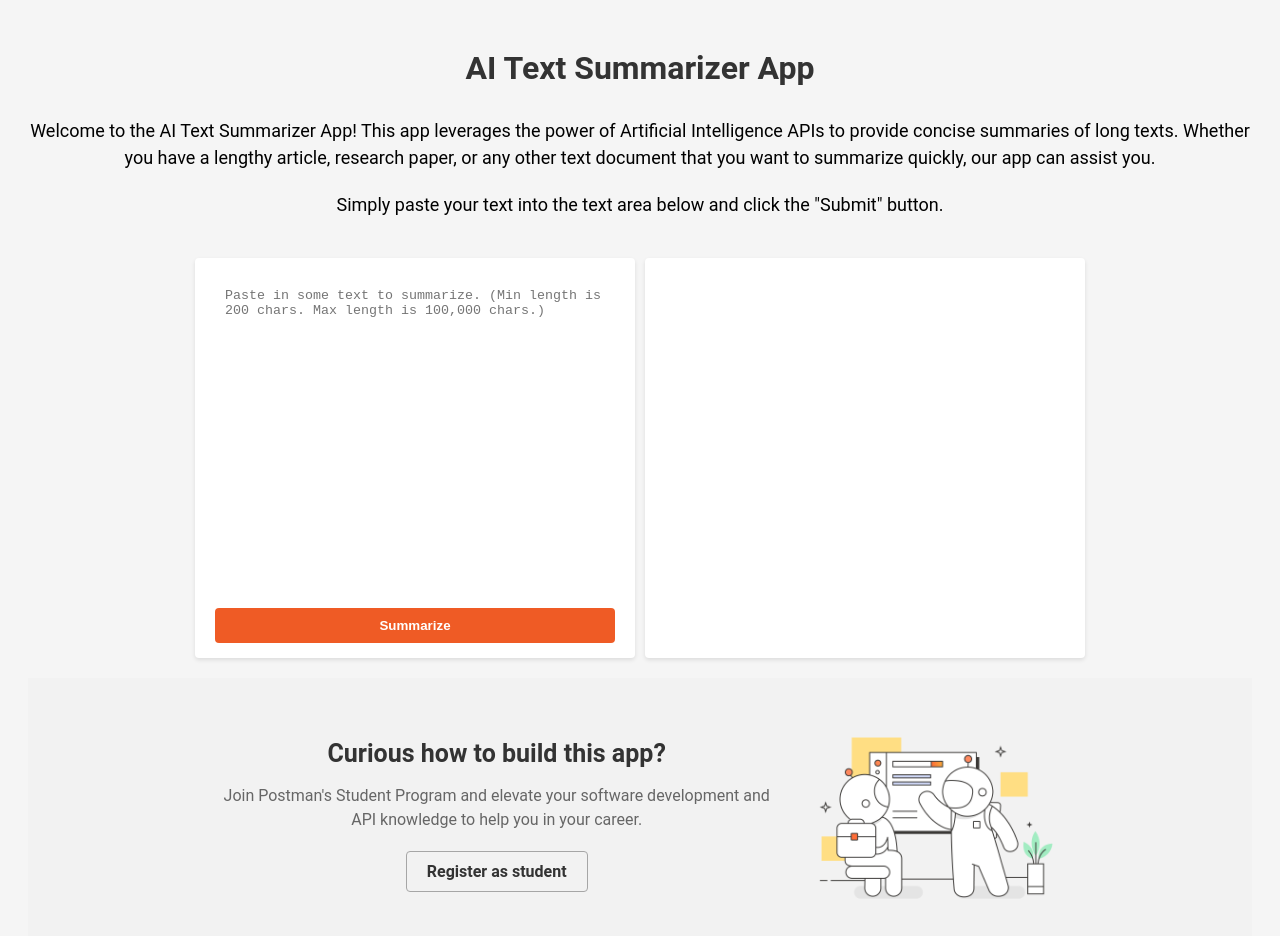
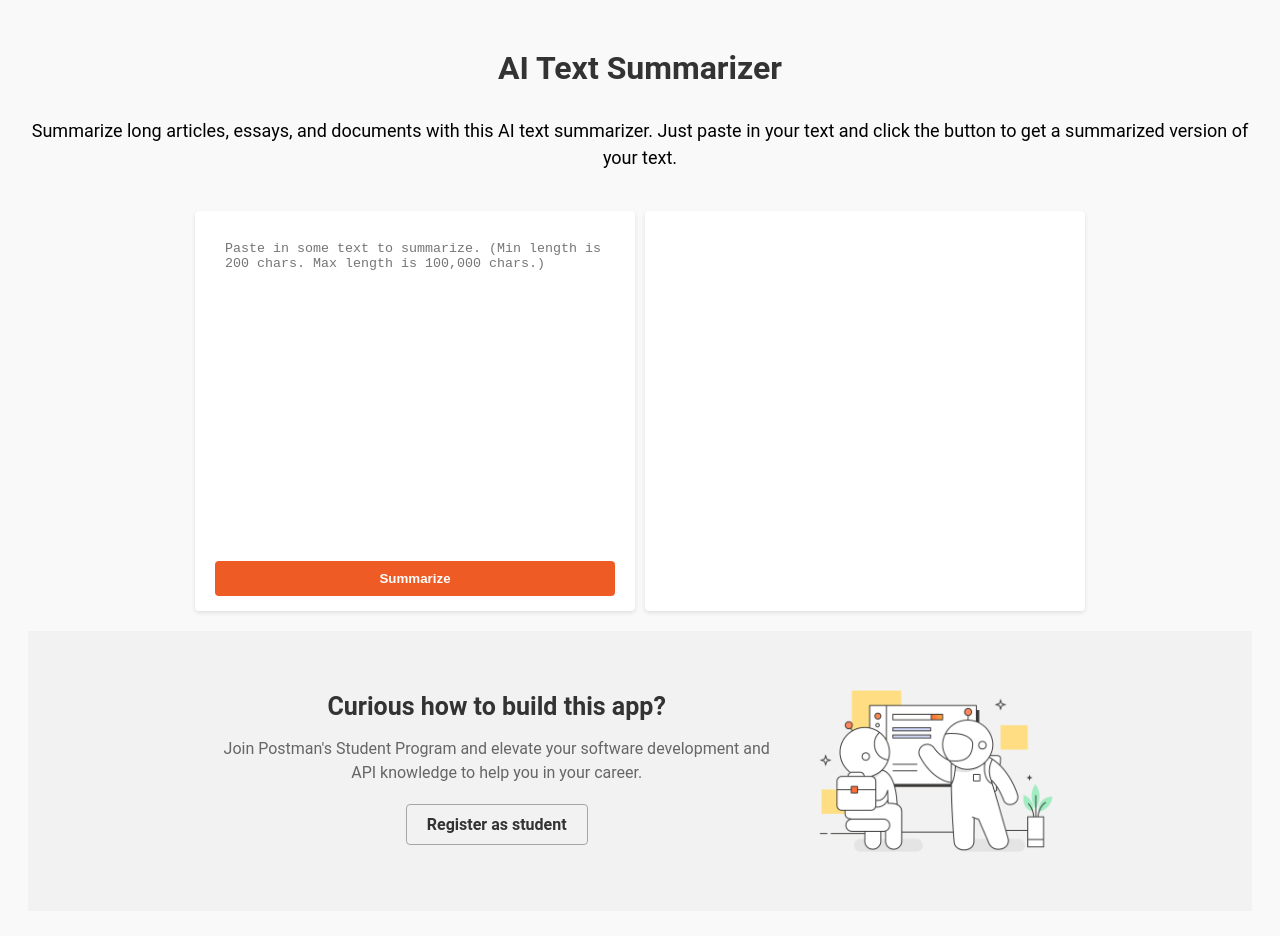
Before and after one commit to lxmwaniky/AI_text_summarizer, a website: page public/index.html in a window 1280 px wide. Drawn offline with Linux system fonts and the light colour scheme.

Commit message:
Refactor code and add text summarization feature

```diff
--- a/public/index.html
+++ b/public/index.html
@@ -8,9 +8,8 @@
     <link rel="stylesheet" href="stylesheet.css">
   </head>
   <body>
-    <h1>AI Text Summarizer App</h1>
-    <p> Welcome to the AI Text Summarizer App! This app leverages the power of Artificial Intelligence APIs to provide concise summaries of long texts. Whether you have a lengthy article, research paper, or any other text document that you want to summarize quickly, our app can assist you. </p>
-    <p> Simply paste your text into the text area below and click the "Submit" button. </p>
+    <h1>AI Text Summarizer</h1>
+    <p>Summarize long articles, essays, and documents with this AI text summarizer. Just paste in your text and click the button to get a summarized version of your text.</p>
     <div class="container">
       <div class="text-box">
         <textarea id="text_to_summarize" name="text_to_summarize" placeholder="Paste in some text to summarize. (Min length is 200 chars. Max length is 100,000 chars.)" maxlength="100000"></textarea>
--- a/public/stylesheet.css
+++ b/public/stylesheet.css
@@ -49,7 +49,7 @@ img {
 
 body {
   font-family: 'Roboto', sans-serif;
-  background-color: #f5f5f5;
+  background-color: #f9f9f9;
   padding: 20px;
   text-align: center
 }
```
